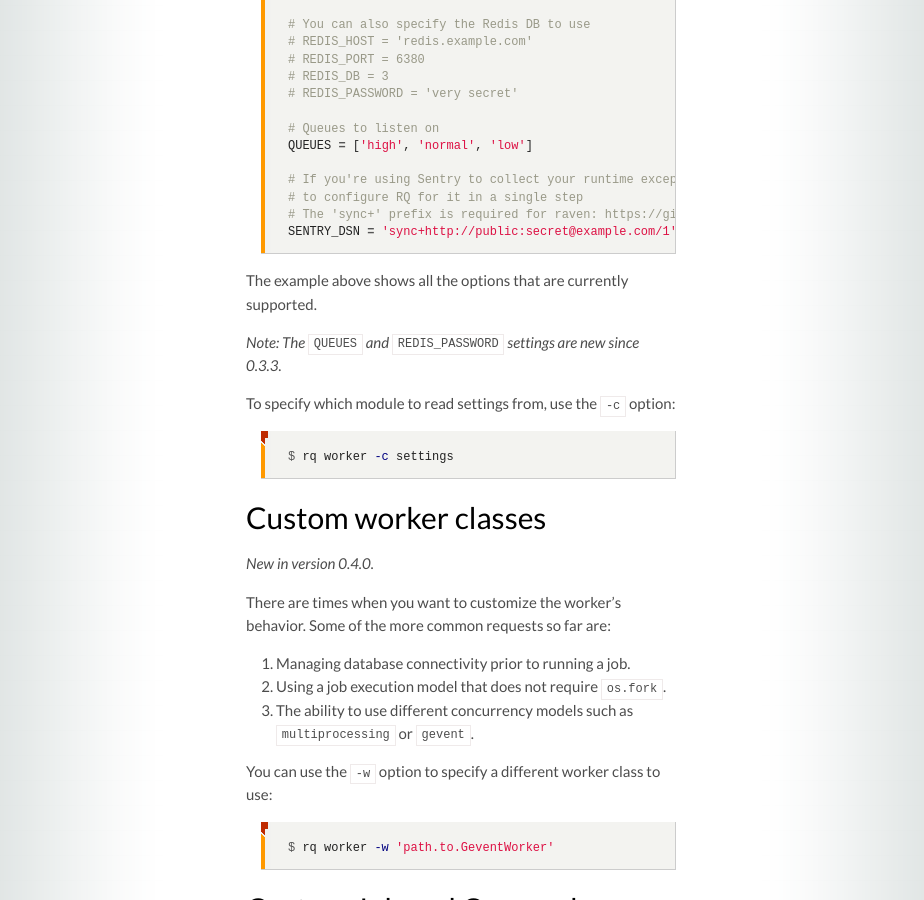
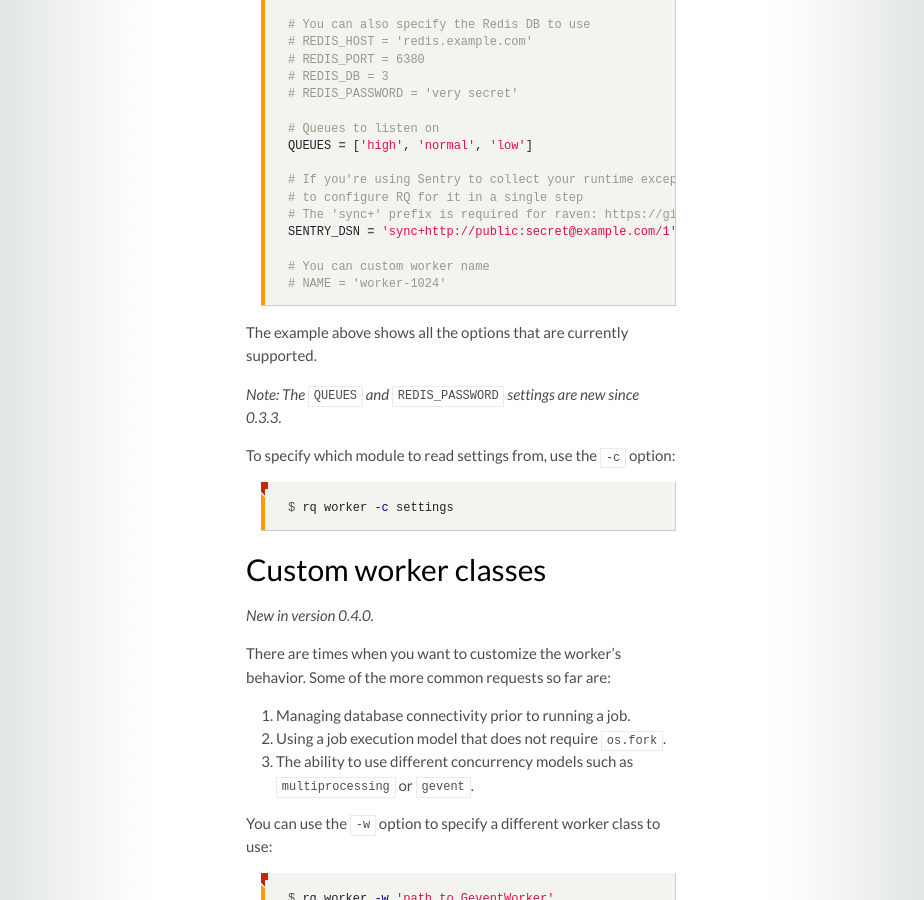
Before and after one commit to rq/rq, a Jekyll site: the page built from docs/docs/workers.md, in a window 1280 px wide and 900 px high, scrolled down 4469 px. Shown: the whole window, without its empty margins (179-1103 px from the left). Built offline with Jekyll 4.4.1, drawn with Linux system fonts in a browser that asks for light colours; some web fonts are replaced.

Commit message:
update docs for NAME config

```diff
--- a/docs/docs/workers.md
+++ b/docs/docs/workers.md
@@ -223,6 +223,9 @@ QUEUES = ['high', 'normal', 'low']
 # to configure RQ for it in a single step
 # The 'sync+' prefix is required for raven: https://github.com/nvie/rq/issues/350#issuecomment-43592410
 SENTRY_DSN = 'sync+http://public:secret@example.com/1'
+
+# You can custom worker name
+# NAME = 'worker-1024'
 {% endhighlight %}
 
 The example above shows all the options that are currently supported.
```
